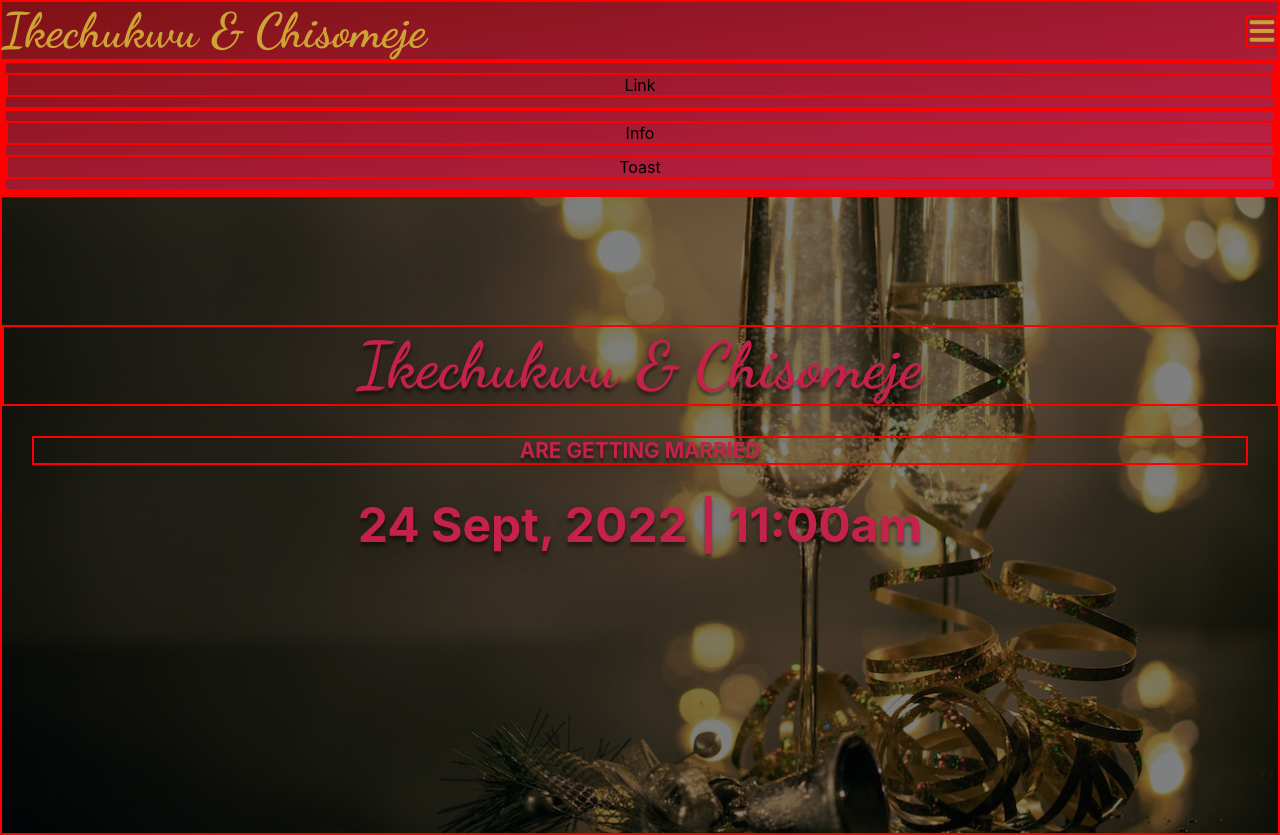
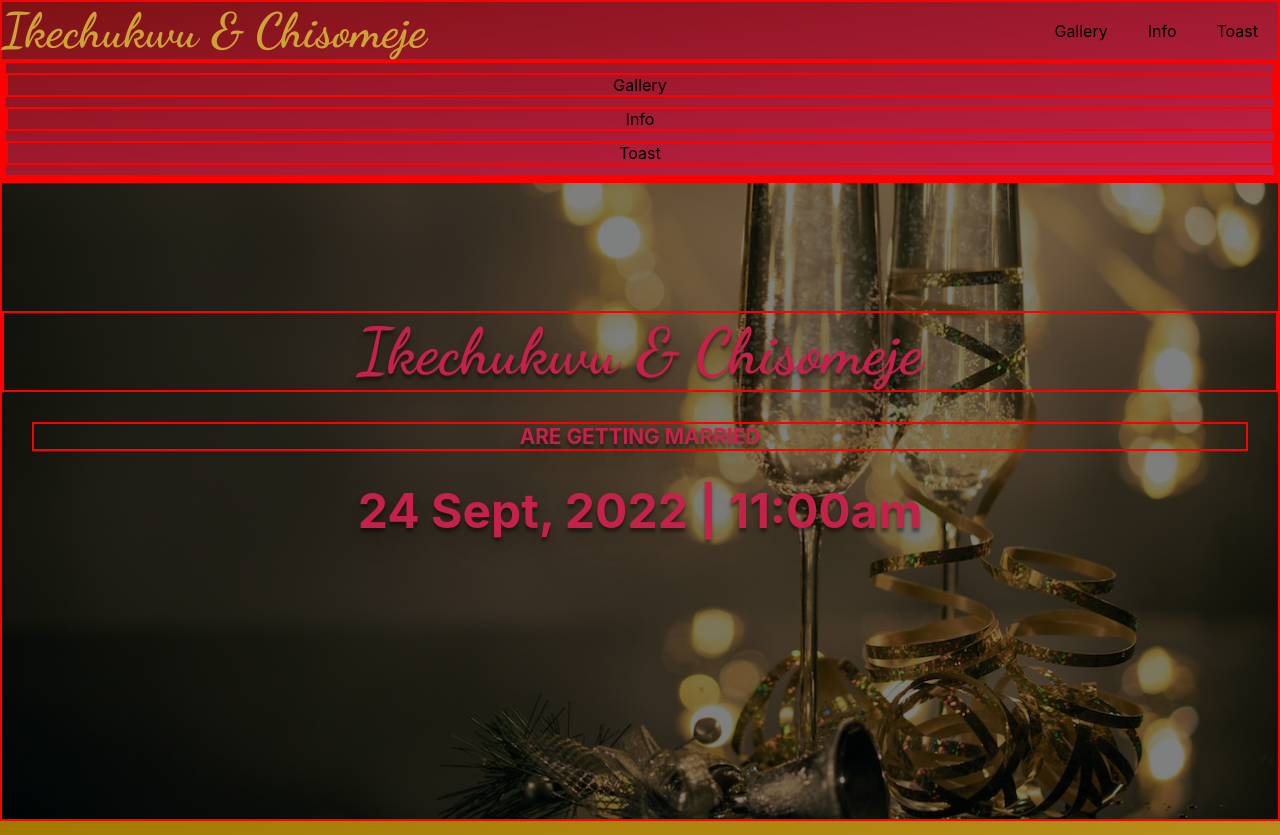
Before and after one commit to damso9/wedding, a React (Create React App) app: page / in a window 1280 px wide. Shown: the top 835 px of the page. Built offline with nearby package versions, Linux system fonts and the light colour scheme.

Commit message:
addeding

```diff
--- a/src/components/Info.css
+++ b/src/components/Info.css
@@ -41,6 +41,7 @@
 
 .info-container .event-group figure .figure-container .event-icon {
   margin: 20px;
+  font-size: 2rem;
 }
 
 .info-container .event-group figure .figure-container h3 {
@@ -83,6 +84,7 @@
   }
   .info-container .event-group figure .figure-container .event-icon {
     margin: 20px;
+    font-size: 4rem;
   }
   .info-container .event-group figure .figure-container h3 {
     margin: 20px;
--- a/src/components/Info.scss
+++ b/src/components/Info.scss
@@ -25,6 +25,7 @@
                 margin: 30px 0;
                 .event-icon {
                     margin: 20px;
+                    font-size: 2rem;
                 }
                 h3 {
                     margin: 20px;
@@ -63,6 +64,7 @@
                     margin: 30px 0;
                     .event-icon {
                         margin: 20px;
+                        font-size: 4rem;
                     }
                     h3 {
                         margin: 20px;
--- a/src/components/Navbar.css
+++ b/src/components/Navbar.css
@@ -50,4 +50,17 @@
   border: 2px solid red;
   margin: 10px 0;
 }
+
+@media only screen and (min-width: 768px) {
+  .Navbar main .menu-container {
+    display: inline;
+  }
+  .Navbar main .menu-container ul li {
+    margin: 0 20px;
+    cursor: pointer;
+  }
+  .Navbar main .bar {
+    display: none;
+  }
+}
 /*# sourceMappingURL=Navbar.css.map */
--- a/src/components/Navbar.js
+++ b/src/components/Navbar.js
@@ -3,7 +3,7 @@ import React, { useState } from "react";
 import { FaBars } from "react-icons/fa";
 import "./Navbar.css";
 import Scroll from "react-scroll";
-const ScrollLink = Scroll.ScrollLink;
+import { Link } from "react-scroll";
 
 export const Navbar = () => {
   const [toggleNav, setToggleNav] = useState(true);
@@ -19,19 +19,10 @@ export const Navbar = () => {
           }}
         />
 
-        {/* <section className='menu-container'>
+        <section className='menu-container'>
           <ul>
-            <li>Home</li>
-            <li>Gallery</li>
-          </ul>
-        </section> */}
-      </main>
-      {toggleNav && (
-        <aside className="menu-container-mobile">
-          <ul>
-            <li>Link</li>
-            <li>
-              <ScrollLink
+          <li>
+              <Link
                 to="gallery"
                 spy={true}
                 smooth={true}
@@ -40,10 +31,76 @@ export const Navbar = () => {
                 activeClass="some-active-class"
               >
                 Gallery
-              </ScrollLink>
+              </Link>
             </li>
-            <li>Info</li>
-            <li>Toast</li>
+            <li>
+              <Link
+                to="info-container"
+                spy={true}
+                smooth={true}
+                duration={500}
+                className="some-class"
+                activeClass="some-active-class"
+              >
+                Info
+              </Link>
+            </li>
+            <li>
+
+              <Link
+                to="toast"
+                spy={true}
+                smooth={true}
+                duration={500}
+                className="some-class"
+                activeClass="some-active-class"
+              >
+                Toast
+              </Link>
+            </li>
+          </ul>
+        </section>
+      </main>
+      {toggleNav && (
+        <aside className="menu-container-mobile">
+          <ul>
+            <li>
+              <Link
+                to="gallery"
+                spy={true}
+                smooth={true}
+                duration={500}
+                className="some-class"
+                activeClass="some-active-class"
+              >
+                Gallery
+              </Link>
+            </li>
+            <li>
+              <Link
+                to="info-container "
+                spy={true}
+                smooth={true}
+                duration={500}
+                className="some-class"
+                activeClass="some-active-class"
+              >
+                Info
+              </Link>
+            </li>
+            <li>
+              {" "}
+              <Link
+                to="toast"
+                spy={true}
+                smooth={true}
+                duration={500}
+                className="some-class"
+                activeClass="some-active-class"
+              >
+                Toast
+              </Link>
+            </li>
           </ul>
         </aside>
       )}
--- a/src/components/Navbar.scss
+++ b/src/components/Navbar.scss
@@ -1,5 +1,6 @@
 .Navbar {
   border: 2px solid red;
+  // position: sticky;
   // padding: 10px;
   background: linear-gradient(to bottom right, #7E1215, #C4224A);
 
@@ -7,6 +8,7 @@
     display: flex;
     justify-content: space-between;
     align-items: center;
+    // position: fixed;
     .logo {
       font-family: "Dancing Script", cursive;
       font-weight: 700;
@@ -40,3 +42,26 @@
     }
   }
 }
+
+
+@media only screen and (min-width: 768px) {
+  .Navbar {
+    main {
+      .menu-container {
+        display: inline;
+        ul {
+          li {
+            margin: 0 20px;
+            cursor:pointer;
+          }
+        }
+      }
+      .bar {
+        display:none;
+      }
+    }
+  }
+
+
+
+}
```
Also changed, not shown: 2 other files (tests, documents, lock files or other folders).
